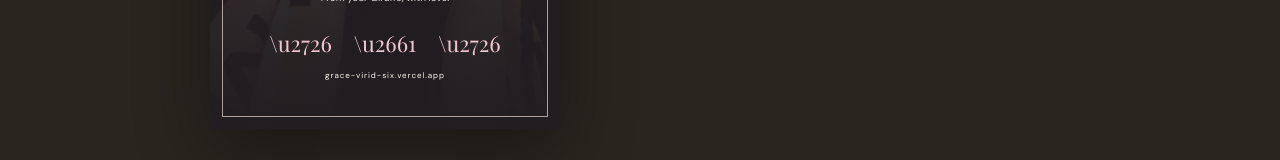
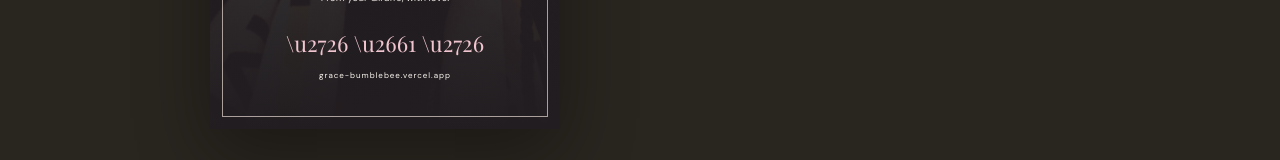
Before and after one commit to Methembe11/Grace, a Next.js app: page / in a window 1280 px wide. Shown: the part 8833-8993 px from the top of the page. Built offline with nearby package versions, Linux system fonts and the light colour scheme; a web font is replaced by a local one.

Commit message:
Update birthday card website link

```diff
--- a/src/app/share-my-day.js
+++ b/src/app/share-my-day.js
@@ -2,7 +2,7 @@
 
 import { useState } from "react";
 
-const SITE_URL = "https://grace-virid-six.vercel.app";
+const SITE_URL = "https://grace-bumblebee.vercel.app";
 const PHOTO_URL = "/images/grace-01.jpeg";
 
 async function createStatusImage() {
@@ -77,7 +77,7 @@ async function createStatusImage() {
   context.font = "400 23px Arial, sans-serif";
   context.letterSpacing = "0px";
   context.fillStyle = "#fff8f2";
-  context.fillText("grace-virid-six.vercel.app", width / 2, 1750);
+  context.fillText("grace-bumblebee.vercel.app", width / 2, 1750);
 
   return await new Promise((resolve, reject) => {
     canvas.toBlob((blob) => blob ? resolve(blob) : reject(new Error("The status image could not be saved.")), "image/png");
@@ -181,7 +181,7 @@ export default function ShareMyDay() {
               <p>A day to celebrate Gracey</p>
               <small>From your Giraffe, with love.</small>
             </div>
-            <div className="status-preview-bottom"><span>\u2726　\u2661　\u2726</span><small>grace-virid-six.vercel.app</small></div>
+            <div className="status-preview-bottom"><span>\u2726 \u2661 \u2726</span><small>grace-bumblebee.vercel.app</small></div>
           </div>
 
           <div className="share-controls">
```
